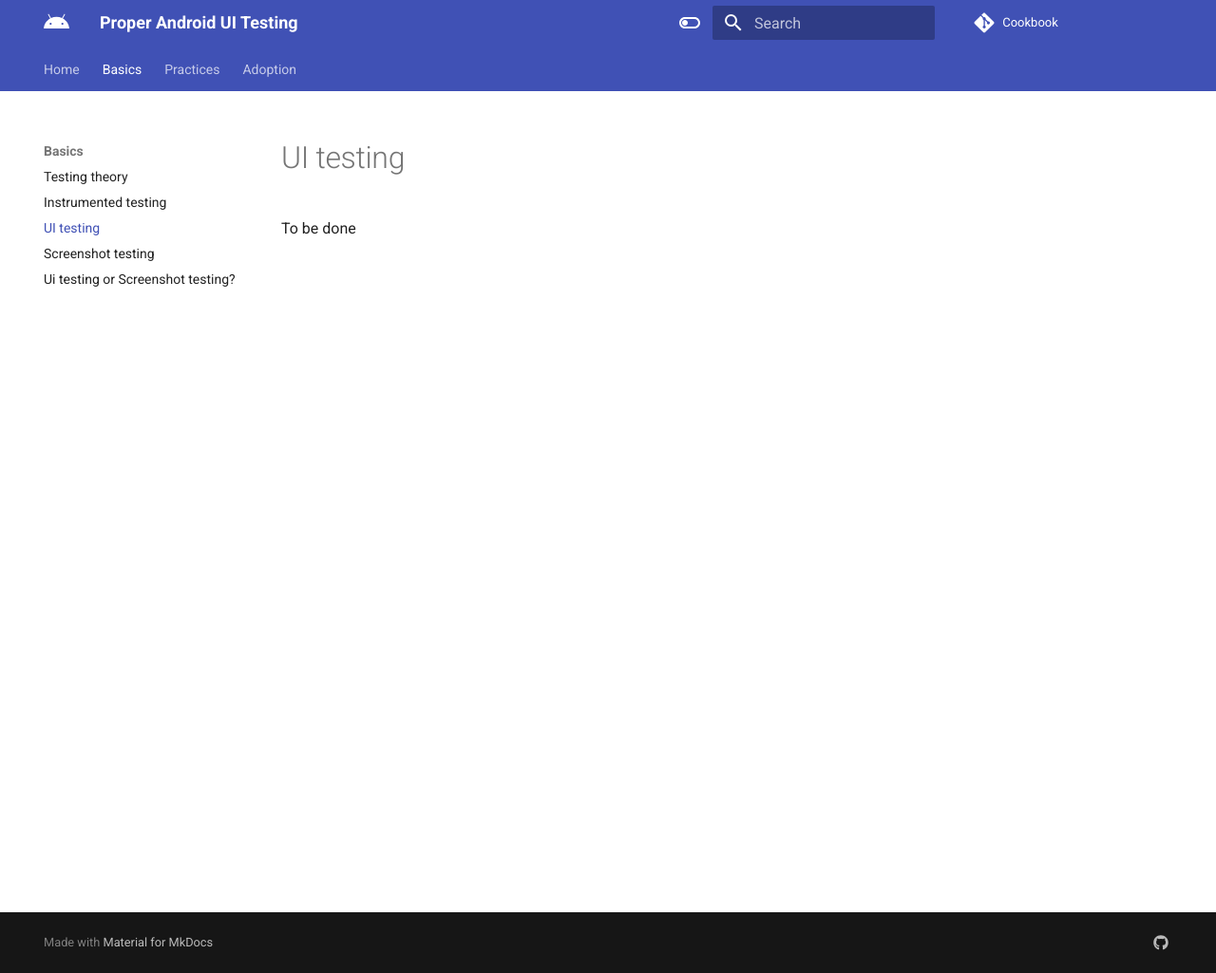
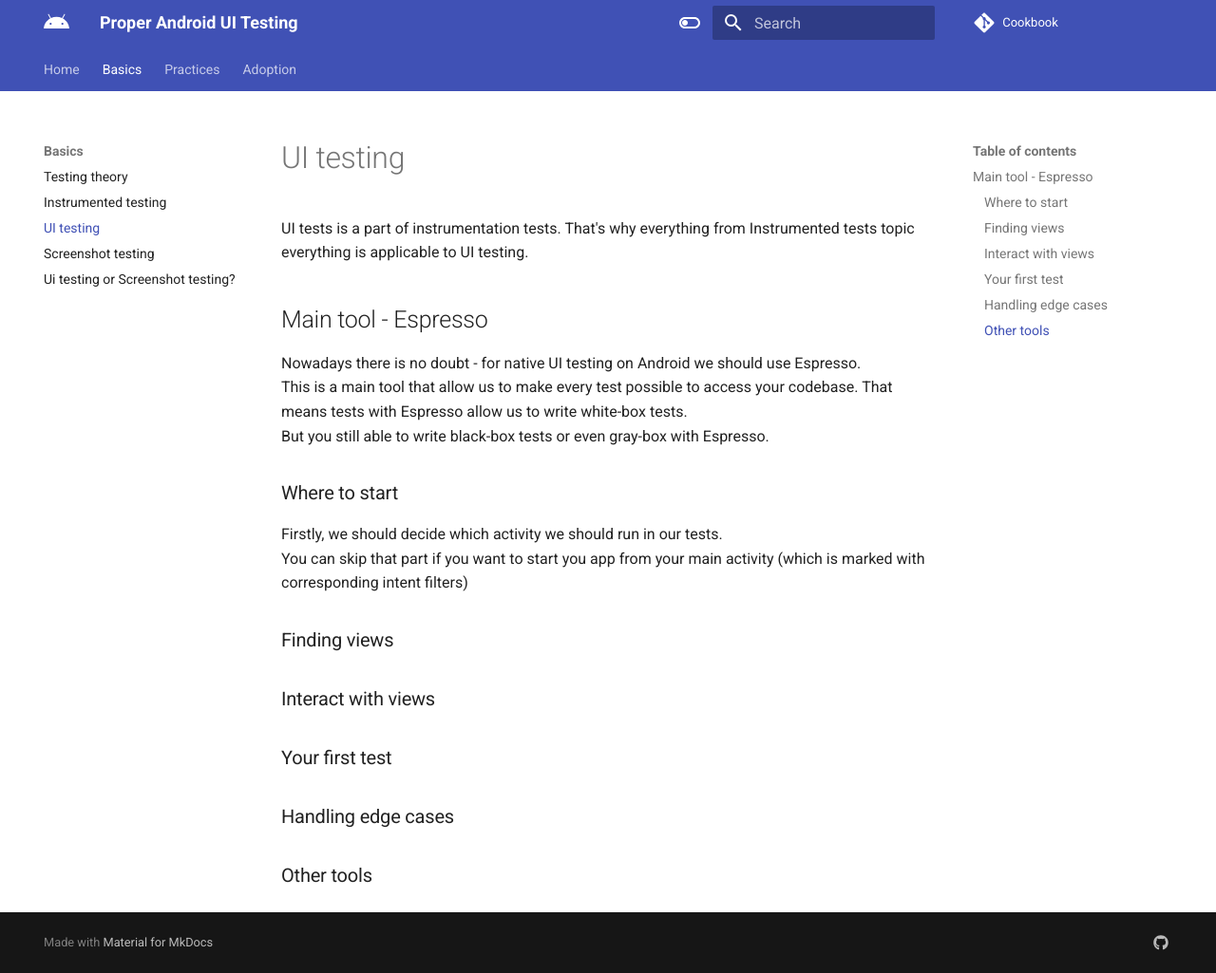
Before and after one commit to android-ui-testing/Cookbook, an MkDocs documentation site: the page built from docs/content/basics/ui_testing.md, in a window 1280 px wide and 1025 px high. Shown: the whole window at 95% size. Built offline with MkDocs 1.6.1 and Material for MkDocs 9.7.7, drawn with Linux system fonts in a browser that asks for light colours; comment, search, counter and statistics services are not loaded.

Commit message:
ui testing very beginning

```diff
--- a/docs/content/basics/ui_testing.md
+++ b/docs/content/basics/ui_testing.md
@@ -1,3 +1,25 @@
 # UI testing
 
-To be done
+UI tests is a part of instrumentation tests.
+That's why everything from <link> Instrumented tests topic everything is applicable to UI testing.
+
+## Main tool - Espresso
+
+Nowadays there is no doubt - for native UI testing on Android we should use Espresso.
+<br/> This is a main tool that allow us to make every test possible to access your codebase. That means tests with Espresso allow us to write white-box tests.
+<br/>But you still able to write black-box tests or even gray-box with Espresso.
+
+### Where to start
+
+Firstly, we should decide which activity we should run in our tests.
+<br/>You can skip that part if you want to start you app from your main activity (which is marked with corresponding intent filters)
+
+### Finding views
+
+### Interact with views
+
+### Your first test
+
+### Handling edge cases
+
+### Other tools
```
